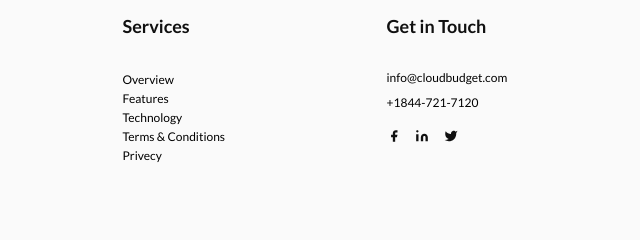
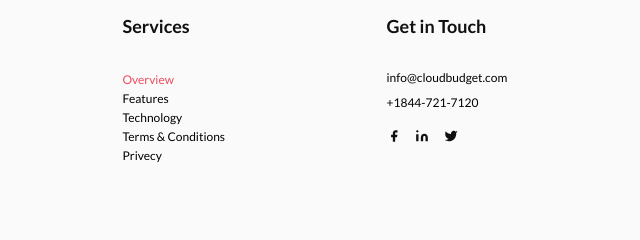
Before and after one commit to Lev-Sedin/MissionTwo, a plain HTML site: page index.html in a window 1280 px wide. In both pictures the pointer is over the link "Overview". Shown: the part 3471-3711 px from the top of the page, 250-890 px from the left. Drawn offline with Linux system fonts and the light colour scheme.

Commit message:
Add files via upload

```diff
--- a/css/style.css
+++ b/css/style.css
@@ -506,6 +506,9 @@ header {
   line-height: 19px;
   color: #000000;
 }
+.footer_link_item:hover {
+  color: #ed4c5c;
+}
 .footer_get_in_touch {
   width: 122px;
   height: 128px;
```
